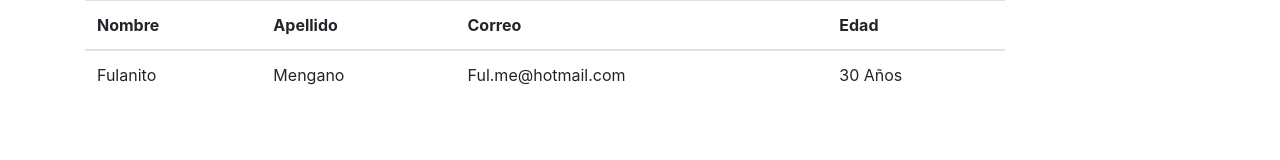
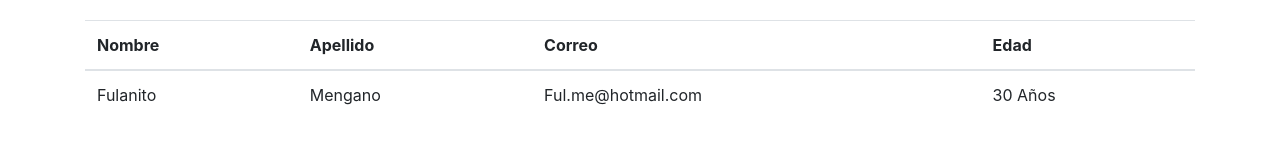
Before and after one commit to pixel-camacho/proyecto1, a plain HTML site: page index.html in a window 1280 px wide. Drawn offline with Linux system fonts and the light colour scheme.

Commit message:
agregamos tabla

```diff
--- a/css/style.css
+++ b/css/style.css
@@ -0,0 +1,3 @@
+#tablauser{
+    margin-top: 20px;
+}
--- a/index.html
+++ b/index.html
@@ -5,11 +5,12 @@
     <meta name="viewport" content="width=device-width, initial-scale=1.0">
     <title>Document</title>
     <link rel="stylesheet" href="css/bootstrap.css">
+    <link rel="stylesheet" href="css/style.css">
 </head>
 <body>
-    <div class="container">
+    <div class="container" id="tablauser">
         <div class="row">
-            <div class="col-md-10">
+            <div class="col-md-12">
                 <table class="table table-border">
                     <thead>
                         <th>Nombre</th>
```
